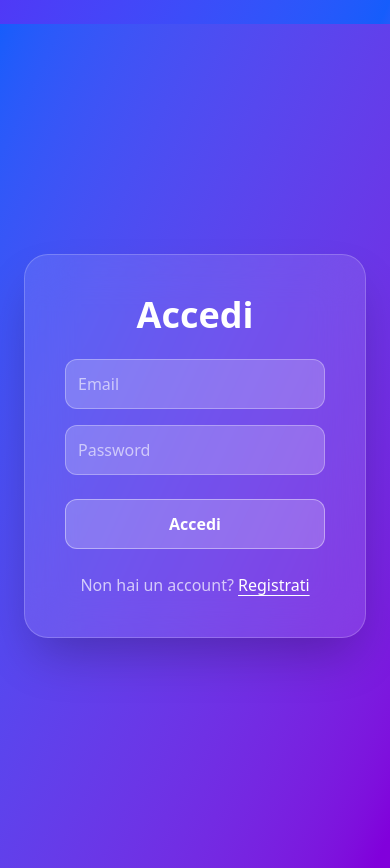
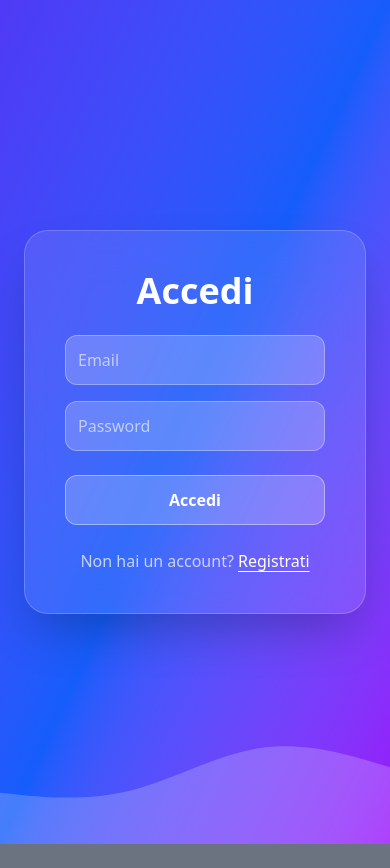
Before and after one commit to SalvatoreGianquinto/gestione-spese, a React app in the folder frontend/: page /login in a window 390 px wide. After the commit the page ends 844 px from the top, so only its background shows below. Built offline with nearby package versions, Linux system fonts and the light colour scheme; the HTML template or start-up script is replaced by a standard one.

Commit message:
style auth

```diff
--- a/frontend/src/App.jsx
+++ b/frontend/src/App.jsx
@@ -23,7 +23,7 @@ function AppWrapper() {
     <div className="flex flex-col bg-linear-to-br from-indigo-600 via-blue-600 to-purple-600 min-h-screen">
       {!hideLayout && <Navbar />}
 
-      <div className="grow pt-6">
+      <div className="grow">
         <Routes>
           <Route path="/register" element={<Register />} />
           <Route path="/login" element={<Login />} />
--- a/frontend/src/components/Login.jsx
+++ b/frontend/src/components/Login.jsx
@@ -31,13 +31,19 @@ const Login = () => {
   }
 
   return (
-    <div className="min-h-screen flex items-center justify-center relative overflow-hidden bg-linear-to-br from-blue-600 to-purple-700 p-6">
-      <img
-        src="https://cdn-icons-png.flaticon.com/512/3064/3064197.png"
-        alt="login secure"
-        className="absolute opacity-20 w-80 top-12 left-12 hidden md:block select-none pointer-events-none"
-      />
-
+    <div className="min-h-screen flex items-center justify-center relative overflow-hidden bg-linear-to-br from-indigo-600 via-blue-600 to-purple-600 p-6">
+      <div className="absolute bottom-0 left-0 right-0 opacity-20 pointer-events-none">
+        <svg
+          className="w-full h-32 animate-[wave_6s_ease_in_out_infinite]"
+          preserveAspectRatio="none"
+          viewBox="0 0 1440 320"
+        >
+          <path
+            fill="white"
+            d="M0,192L80,197.3C160,203,320,213,480,186.7C640,160,800,96,960,80C1120,64,1280,96,1360,112L1440,128V320H0Z"
+          ></path>
+        </svg>
+      </div>
       <div className="backdrop-blur-xl bg-white/10 border border-white/20 shadow-2xl rounded-3xl w-full max-w-md p-10 text-white">
         <h1 className="text-4xl font-bold text-center mb-6">Accedi</h1>
 
--- a/frontend/src/components/Register.jsx
+++ b/frontend/src/components/Register.jsx
@@ -35,13 +35,21 @@ const Register = () => {
   return (
     <div
       className="min-h-screen flex items-center justify-center relative
-    overflow-hidden bg-linear-to-br from-blue-600 to-purple-700 p-6"
+    overflow-hidden bg-linear-to-br from-indigo-600 via-blue-600 to-purple-600 p-6"
     >
-      <img
-        src="https://cdn-icons-png.flaticon.com/512/781/781760.png"
-        alt="wallet"
-        className="absolute opacity-10 w-96 top-10 left-10 hidden md:block"
-      />
+      <div className="absolute bottom-0 left-0 right-0 opacity-20 pointer-events-none">
+        <svg
+          className="w-full h-32 animate-[wave_6s_ease_in_out_infinite]"
+          preserveAspectRatio="none"
+          viewBox="0 0 1440 320"
+        >
+          <path
+            fill="white"
+            d="M0,192L80,197.3C160,203,320,213,480,186.7C640,160,800,96,960,80C1120,64,1280,96,1360,112L1440,128V320H0Z"
+          ></path>
+        </svg>
+      </div>
+
       <div className="backdrop-blur-xl bg-white/10 border border-white/20 shadow-2xl rounded-3xl w-full max-w-md p-10 text-white">
         <h1 className="text-4xl font-bold text-center mb-6">Registrati</h1>
         <form onSubmit={handleSubmit} className="flex flex-col gap-4">
```
